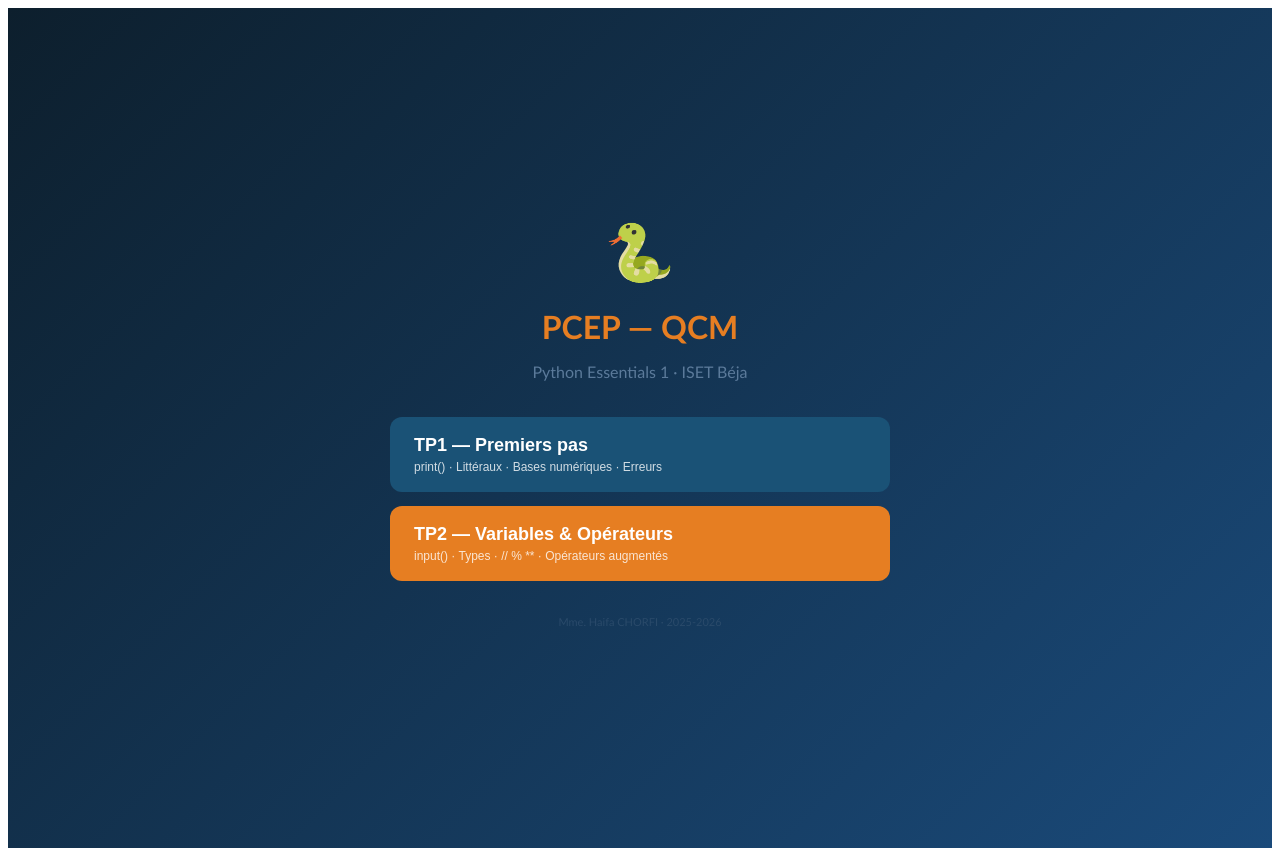
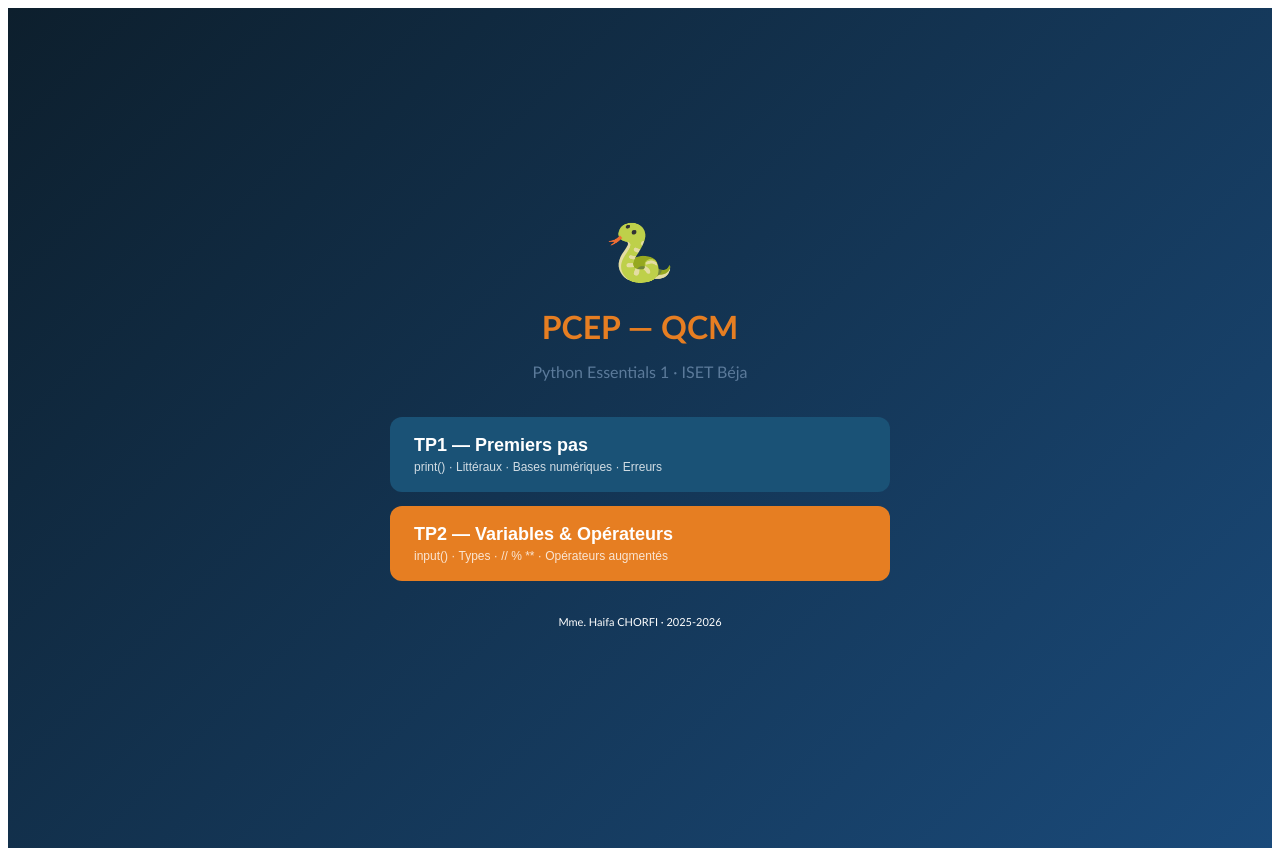
Before and after one commit to HaifaChorfi/pcep-prep-course, a React (Vite) app: page / in a window 1280 px wide. Built offline with nearby package versions, Linux system fonts and the light colour scheme.

Commit message:
Mise en forme

```diff
--- a/src/App.jsx
+++ b/src/App.jsx
@@ -35,7 +35,7 @@ export default function App() {
           </button>
         ))}
 
-        <p style={{ color: "#2A4A6A", fontSize: 11, marginTop: 20 }}>
+        <p style={{ color: "#ffffff", fontSize: 11, marginTop: 20 }}>
           Mme. Haifa CHORFI · 2025-2026
         </p>
       </div>
```
